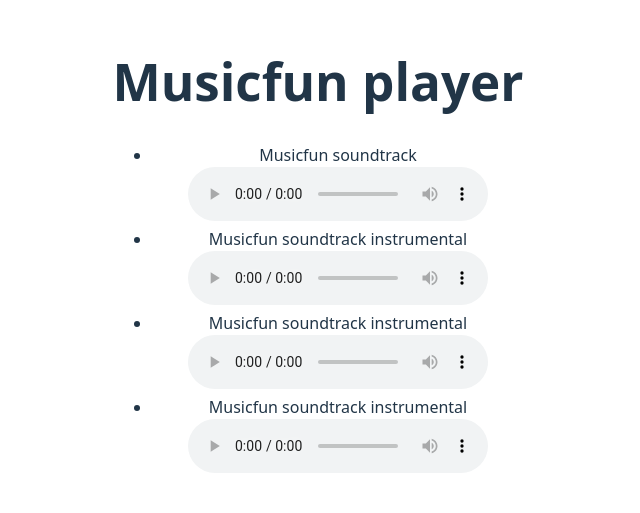
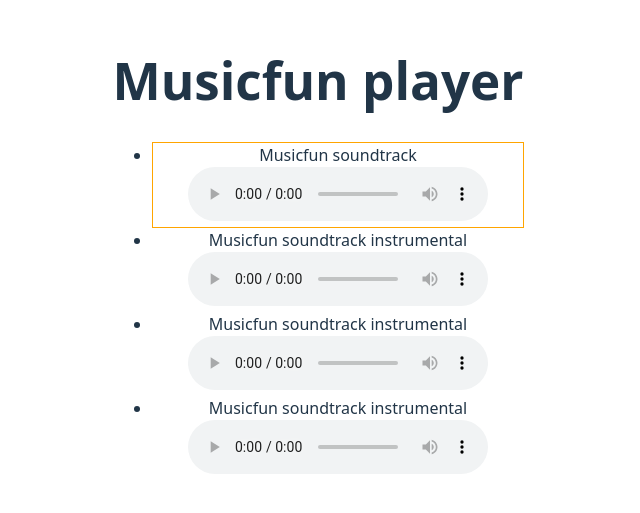
Before and after one commit to BalandinaM/musicFun, a React (Vite) app: page / in a window 1280 px wide. Shown: the part 143-656 px from the top of the page, without its empty margins (322-962 px from the left). Built offline with nearby package versions, Linux system fonts and the light colour scheme.

Commit message:
8 lesson. Algoritms and data structure

```diff
--- a/src/App.tsx
+++ b/src/App.tsx
@@ -1,7 +1,6 @@
 import "./App.css";
 
-function App() {
-  const tracks = [
+const tracks = [
     {
       id: 1,
       title: "Musicfun soundtrack",
@@ -24,12 +23,34 @@ function App() {
     },
   ];
 
+function App() {
+
+  if (tracks === null) {
+    return (
+     <>
+        <h1>Musicfun player</h1>
+        <div>Загрузка....</div>
+     </>
+    )
+  }
+
+  if (tracks.length === 0) {
+    return (
+      <>
+        <h1>Musicfun player</h1>
+        <div>Плейлист пуст</div>
+      </>
+    );
+  }
+
+  const selectedTrackId = 1
+
   return (
     <>
       <h1>Musicfun player</h1>
       <ul>
         {tracks.map((track) => (
-          <li key={track.id}>
+          <li key={track.id} style={{ border: track.id === selectedTrackId ? "1px solid orange" : "none" }}>
             <div>{track.title}</div>
             <audio src={track.url} controls></audio>
           </li>
```
